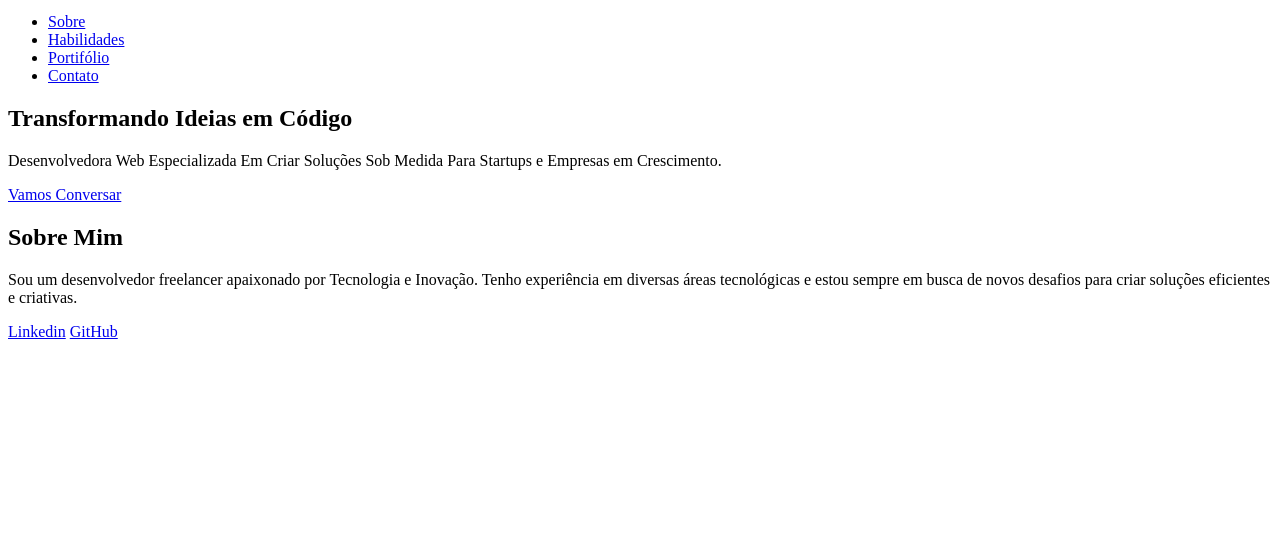
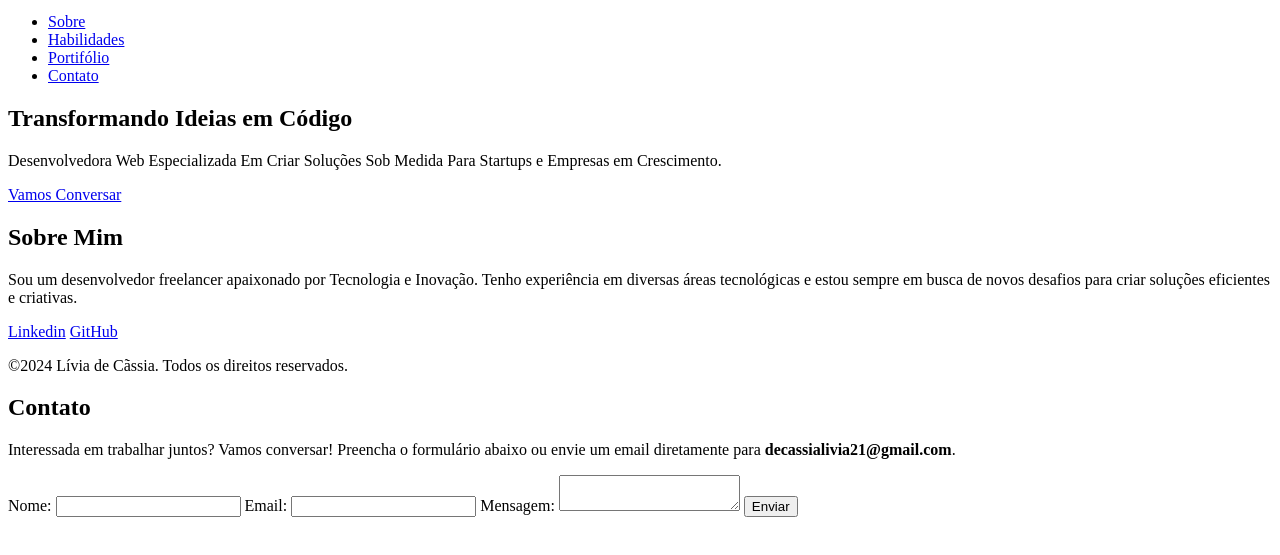
Before and after one commit to LiviaDeCassia/PagProfissional, a plain HTML site: page index.html in a window 1280 px wide. Shown: the part 101-656 px from the top of the page. Drawn offline with Linux system fonts and the light colour scheme.

Commit message:
FomComplet

```diff
--- a/index.html
+++ b/index.html
@@ -47,6 +47,30 @@
             </div>
         </div>
     </section>
+
+    <!-- Rodapé-->
+     <footer>
+        <div class="container">
+           <p>&copy;2024 Lívia de Cãssia. Todos os direitos reservados.</p>
+        </div>
+     </footer>
+     <!-- Seção de Contato-->
+      <section id="contato">
+         <div class="container">
+            <h2>Contato</h2>
+            <p>Interessada em trabalhar juntos? Vamos conversar! Preencha o formulário abaixo ou envie um email diretamente
+                para <strong>decassialivia21@gmail.com</strong>.</p>
+            <form action="#" method="post">
+                <label for="nome">Nome:</label>
+                <input type="text" id="nome" name="nome" required>
+                <label for="email">Email:</label>
+                <input type="email" id="email" name="email" required>
+                <label for="mensagem">Mensagem:</label>
+                <textarea id="mensagem" name="mensagem" required></textarea>
+                <button type="submit"> Enviar</button>
+            </form>
+         </div>
+      </section>
 </body>
 
 </html>
```
